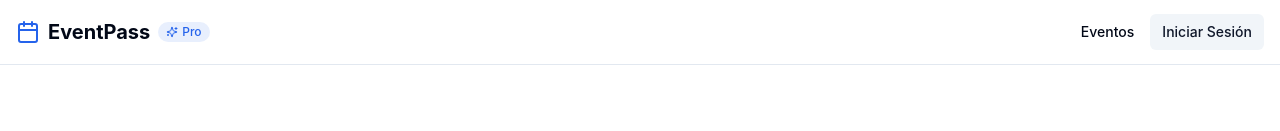
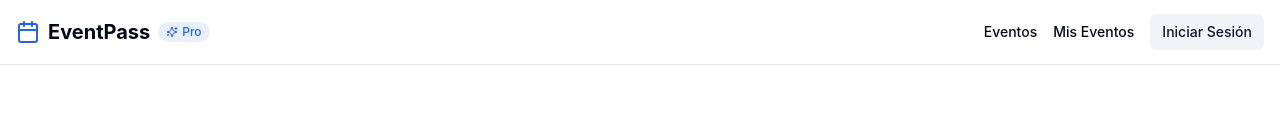
Before and after one commit to RobertoJavier1/Lab-11---Firebase-AI-Module-5-, a Next.js app in the folder module5-event-pass-pro/: page /auth in a window 1280 px wide. Shown: the top 131 px of the page. Built offline with nearby package versions, Linux system fonts and the light colour scheme; no server answers.

Commit message:
se agrego Mis eventos al header de navegacion

```diff
--- a/module5-event-pass-pro/src/components/Header.tsx
+++ b/module5-event-pass-pro/src/components/Header.tsx
@@ -40,6 +40,9 @@
           <Link href="/events" className="text-sm font-medium hover:text-primary">
             Eventos
           </Link>
+          <Link href="/my-events" className="text-sm font-medium hover:text-primary">
+            Mis Eventos
+          </Link>
           <UserMenu />
         </nav>
       </div>
```
